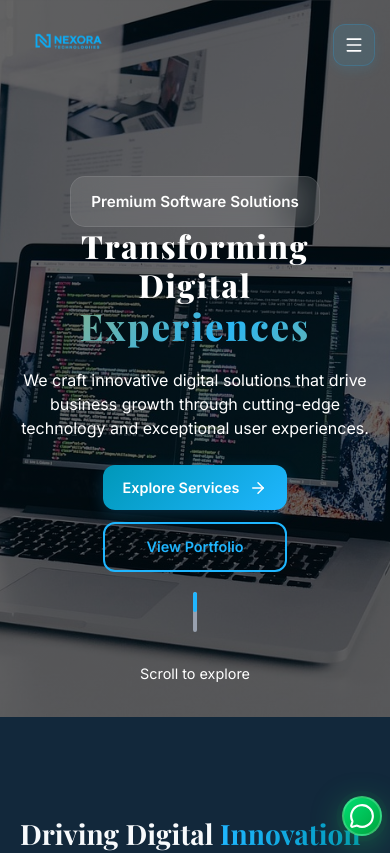
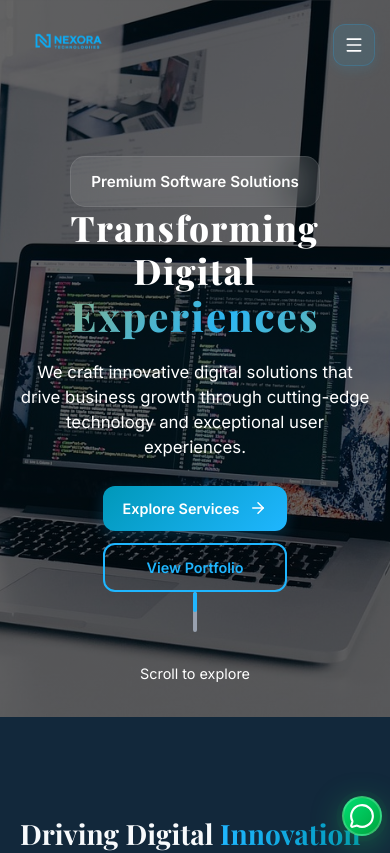
Before and after one commit to tricegevaar/nexora-technologiies, a Next.js app in the folder nexora-technologiies/: page / in a window 390 px wide. Shown: the top 853 px of the page. Built offline with nearby package versions, Linux system fonts and the light colour scheme; a web font is replaced by a local one.

Commit message:
Increase hero section font sizes for better readability on small devices

```diff
--- a/nexora-technologiies/src/app/globals.css
+++ b/nexora-technologiies/src/app/globals.css
@@ -855,19 +855,19 @@ h1, h2, h3, h4, h5, h6 {
   }
 
   .hero-section h1 {
-    font-size: 2.5rem !important;
+    font-size: 2.8rem !important;
     text-align: center !important;
     line-height: 1.15 !important;
   }
 
   .hero-section h1 span:first-child,
   .hero-section h1 span:nth-child(2) {
-    font-size: 2.5rem !important;
+    font-size: 2.8rem !important;
     letter-spacing: 2px !important;
   }
 
   .hero-section h1 .gradient-text {
-    font-size: 2.8rem !important;
+    font-size: 3.2rem !important;
     letter-spacing: 3px !important;
   }
 
@@ -878,7 +878,7 @@ h1, h2, h3, h4, h5, h6 {
   }
 
   .hero-section p {
-    font-size: 1.1rem !important;
+    font-size: 1.15rem !important;
     margin-bottom: 30px !important;
     max-width: 100% !important;
     text-align: center !important;
@@ -1147,7 +1147,7 @@ h1, h2, h3, h4, h5, h6 {
   }
 
   .hero-section h1 {
-    font-size: 2rem !important;
+    font-size: 2.2rem !important;
     text-align: center !important;
     line-height: 1.2 !important;
     margin-bottom: 20px !important;
@@ -1155,19 +1155,19 @@ h1, h2, h3, h4, h5, h6 {
 
   .hero-section h1 span:first-child,
   .hero-section h1 span:nth-child(2) {
-    font-size: 2rem !important;
+    font-size: 2.2rem !important;
     letter-spacing: 1.5px !important;
   }
 
   .hero-section h1 .gradient-text {
-    font-size: 2.3rem !important;
+    font-size: 2.5rem !important;
     letter-spacing: 2px !important;
   }
 
   .hero-section p {
     text-align: center !important;
     margin: 0 auto 25px auto !important;
-    font-size: 1rem !important;
+    font-size: 1.05rem !important;
     line-height: 1.5 !important;
     max-width: 100% !important;
   }
```
